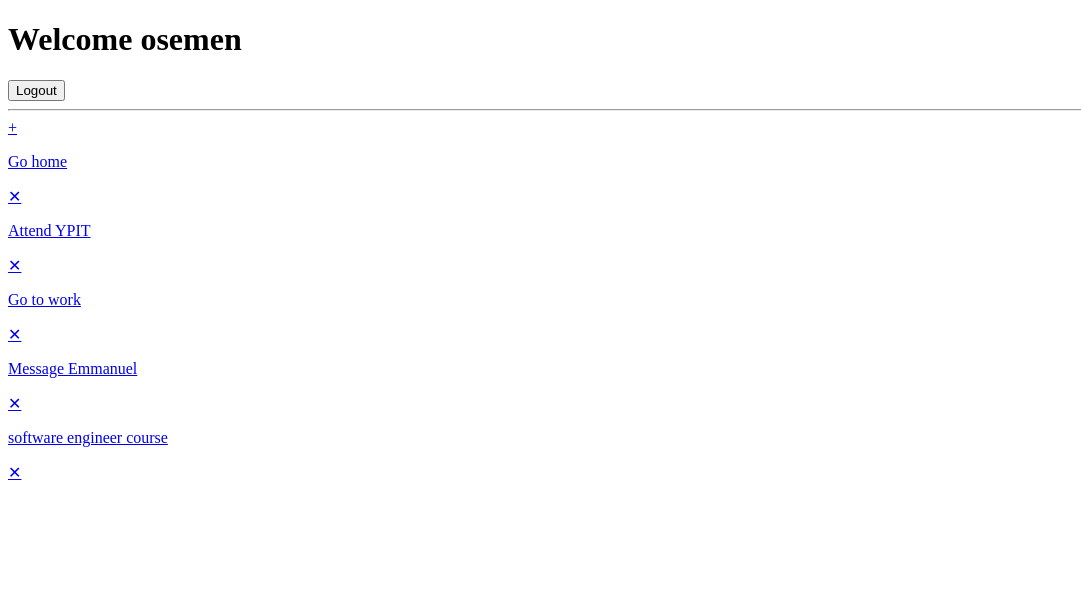
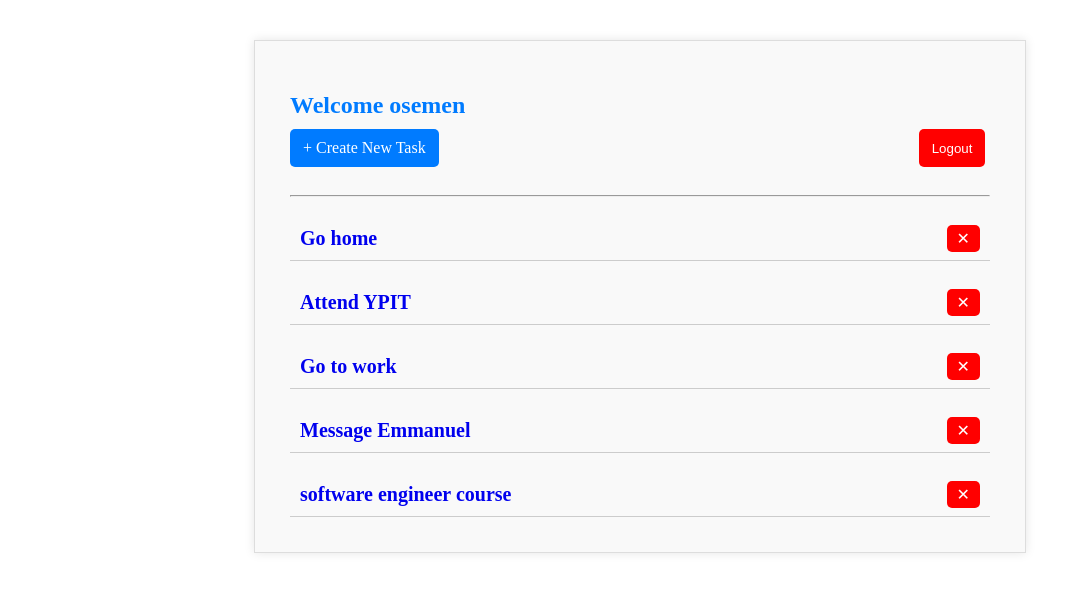
Before and after one commit to osemenjoy/Django_ToDoList, a Django app: page /task/ in a window 1280 px wide. Shown: the top 592 px of the page, without its empty margins (0-1081 px from the left). Run offline with Django 5.2, Linux system fonts and the light colour scheme; a user stored in the database is signed in; data comes from the database, SQL or seed files in the repository; both versions use the stored data as it was after the commit.

Commit message:
CSS added for task page, create form and edit form

```diff
--- a/static/css/base.css
+++ b/static/css/base.css
@@ -110,3 +110,168 @@
     border-color: #aaa;
     box-shadow: 0 0 10px rgba(0, 0, 0, 0.1);
 }
+
+
+.task-form-container {
+    max-width: 600px;
+    margin: 40px auto;
+    padding: 20px;
+    padding-left: 50px;
+    background-color: #f9f9f9;
+    border: 1px solid #ccc;
+    box-shadow: 0 0 10px rgba(0, 0, 0, 0.1);
+  }
+
+  .task-form-container h2 {
+    margin-top: 0;
+    font-weight: bold;
+    color: #333;
+  }
+
+  form {
+    display: flex;
+    flex-direction: column;
+    align-items: flex-start; /* updated to align items to the left */
+  }
+
+  label {
+    margin-bottom: 10px;
+    text-align: left; /* added to align label text to the left */
+    width: 100px; /* added to set a fixed width for labels */
+    display: inline-block; /* added to make label an inline-block element */
+  }
+
+  input[type="text"], input[type="date"], textarea {
+    width: calc(100% - 100px); /* updated to calculate width based on label width */
+    padding: 10px;
+    margin-bottom: 20px;
+    border: 1px solid #ccc;
+  }
+
+  input[type="submit"] {
+    background-color: #4CAF50;
+    color: #fff;
+    padding: 10px 20px;
+    border: none;
+    border-radius: 5px;
+    cursor: pointer;
+  }
+
+  input[type="submit"]:hover {
+    background-color: #3e8e41;
+  }
+
+  .btn-submit {
+    margin-top: 20px;
+  }
+
+  .arrow {
+    text-decoration: none; /* remove underline */
+    font-size: 24px; /* increase font size to make arrow larger */
+    font-weight: bold; /* make arrow thicker */
+    color: #00698f; /* default color */
+    display: inline-block; /* make it an inline-block element */
+    margin-bottom: 10px; /* add some space beneath the arrow */
+  }
+
+  .arrow:hover {
+    color: #ff0000; /* change color to red on hover */
+  }
+
+
+  /* task.css */
+
+.task-list-container {
+    max-width: 700px;
+    margin: 40px auto;
+    padding: 35px;
+    background-color: #f9f9f9;
+    border: 1px solid #ddd;
+    box-shadow: 0 0 10px rgba(0, 0, 0, 0.1);
+}
+
+.task-list {
+    list-style: none;
+    padding: 0;
+    margin: 0;
+}
+
+.task {
+    padding: 10px;
+    border-bottom: 1px solid #ccc;
+    display: flex; /* Added */
+    align-items: center; /* Added */
+    margin-top: 20px;
+}
+
+.task-title {
+    font-weight: bold;
+    font-size: 20px;
+    text-decoration: none;
+    flex-grow: 1;
+}
+
+.task-title:hover {
+    color: #3e8e41;
+}
+
+.task-actions {
+    float: right;
+}
+
+.btn {
+    color: #fff;
+    padding: 10px 13px;
+    border: none;
+    border-radius: 5px;
+    cursor: pointer;
+    text-decoration: none;
+}
+
+.btn:hover {
+    background-color: #3e8e41;
+}
+
+.btn-logout {
+    background-color: #ff0000;
+
+}
+
+.btn-create {
+    background-color: #007bff;
+    margin-right: 480px;
+}
+
+.btn-delete {
+    background-color: #ff0000;
+    padding: 5px 10px;
+    margin-left: 10px; /* Added */
+}
+
+.no-tasks {
+    padding: 20px;
+    text-align: center;
+    color: #666;
+}
+
+.username {
+    font-size: 24px;
+    font-weight: bold;
+    margin-bottom: 10px;
+    color: #007bff;
+}
+
+.not-logged-in {
+    color: #666;
+    margin-bottom: 10px;
+}
+
+a {
+    text-decoration: none;
+}
+
+.btn-container {
+    display: flex; /* Added */
+    justify-content: space-between; /* Added */
+    margin-bottom: 20px; /* Added */
+  }
--- a/templates/task-list.html
+++ b/templates/task-list.html
@@ -1,34 +1,50 @@
 {% extends 'base.html' %}
+
+{% load static %}
 
 {% block content %}
 
+<head>
+    <link rel="stylesheet" href="{% static 'css/task.css' %}">
+    <title>Tasks</title>
+</head>
+
+
+
+
+
+<div class="task-list-container">
     {% if user.is_authenticated %}
-<h1>Welcome {{user.username}}</h1>
+    <h1 class="username">Welcome {{user.username}}</h1>
     <form action="{% url 'logout' %}" method="post">
     {% csrf_token %}
-    <button type="submit">Logout</button>
+<div class="btn-container">
+    <a class="btn btn-create" href="{% url 'task-create' %}">&#x2b; Create New Task</a>
+    <button class="btn btn-logout" type="submit">Logout</button>
+</div>
     </form>
     <hr>
 
     {% else %}
-<p>You are not Logged in</p>
-<a href="{% url 'login' %}">login</a>
+    <p class="not-logged-in">You are not Logged in</p>
+    <a class="btn btn-login" href="{% url 'login' %}">login</a>
     {% endif %}
 
 
-<a href="{% url 'task-create' %}">&#x2b; </a>
-
+    <ul class="task-list">
         {% for task in tasks %}
-
-<div>
-    <div>
-        <p><a href="{% url 'task-update' task.id %}">{{task.title}}</a></p>
+        <li class="task">
+            <div class="task-title">
+                <a href="{% url 'task-update' task.id %}">{{task.title}}</a>
             </div>
-    <div>
-        <a href="{% url 'task-delete' task.id %}">&#x2715;</a>
+            <div class="task-actions">
+                <a class="btn btn-delete" href="{% url 'task-delete' task.id %}">&#x2715;</a>
             </div>
+        </li>
+        {% empty %}
+        <li class="no-tasks">No tasks available.</li>
+        {% endfor %}
+    </ul>
 </div>
 
-{% endfor %}
-
 {% endblock content %}
```
Also changed, not shown: templates/task-create.html (+12 -5 lines), templates/task-delete.html (+15 -5 lines), templates/task-update.html (+12 -6 lines), db.sqlite3. Lines whose indentation alone changed are shown as unchanged.
